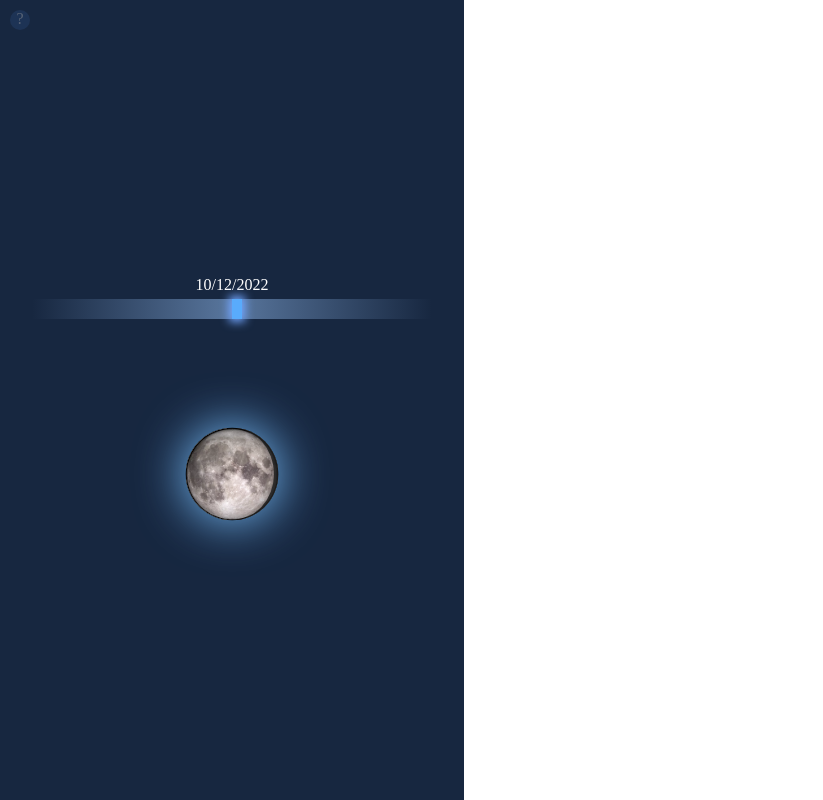
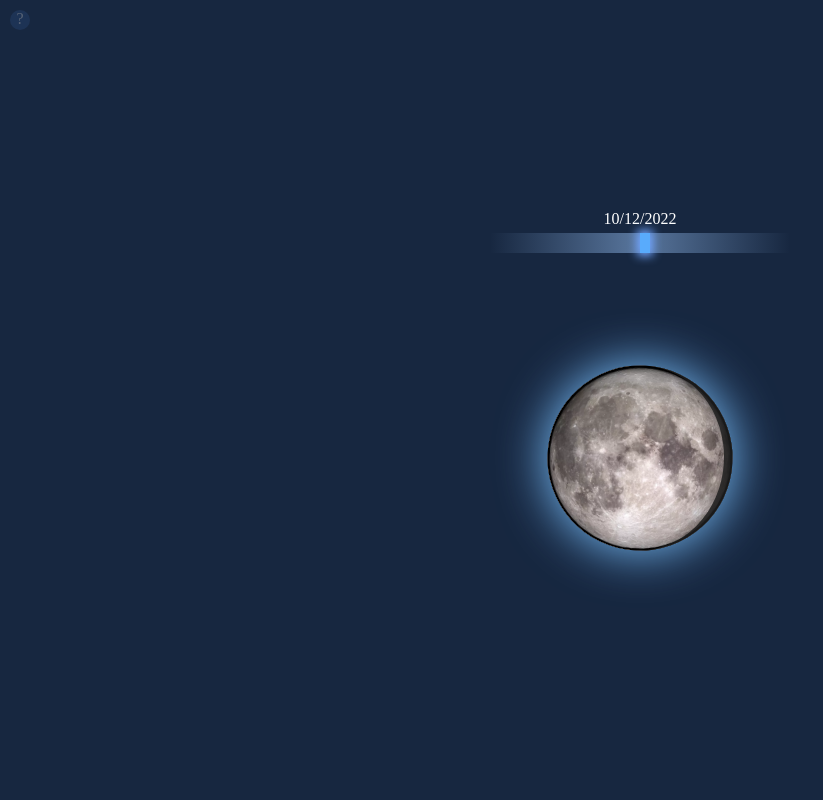
Before and after one commit to royalknight56/moon, a React (Vite) app: page / in a window 1280 px wide. Shown: the whole page, without its empty margins (0-823 px from the left). Built offline with nearby package versions, Linux system fonts and the light colour scheme.

Commit message:
feat: 样式，扩大月亮

```diff
--- a/src/App.css
+++ b/src/App.css
@@ -1,17 +1,21 @@
 #root {
   max-width: 1280px;
   margin: 0 auto;
-  padding: 2rem;
+  /* padding: 2rem; */
   text-align: center;
   color: #FFF;
+  width: 100vw;
+  /* height: 100vh; */
+  padding-top: 6vh;
+  padding-bottom: 10vh;
+  overflow: hidden;
 }
 body{
   background-color: #172740;
-  width: max-content;
   height: max-content;
 }
 .thmoon{
-  width: 100px;
+  width: min-content;
   position: relative;
   margin: 0 auto;
   padding-top: 100px;
--- a/src/DataCss.css
+++ b/src/DataCss.css
@@ -8,8 +8,8 @@
     font-family: Arial;
     font-weight: bold;
     padding: 0px;
-    width: 400px;
-    margin: 5px 0px;
+    width: 300px;
+    margin: 5px auto;
     /* border: 1px solid #000000; */
     transition: opacity 0.3s 0.1s;
 }
--- a/src/DateSelect.tsx
+++ b/src/DateSelect.tsx
@@ -3,7 +3,7 @@ import "./DataCss.css";
 function DataSelect(props:{
     onChange?: (e: any) => void;
 }) {
-    const [x, setX] = useState(200);
+    const [x, setX] = useState(150);
     let handleref  = createRef<HTMLDivElement>();
     const startDrag: MouseEventHandler<HTMLDivElement> = (e) => {
         let startX = handleref.current?.offsetLeft;
@@ -13,11 +13,11 @@ function DataSelect(props:{
             let pos = startX! + moveX;
             if (pos < 0) {
                 pos = 0;
-            }else if (pos > 400-10) {
-                pos = 400-10;
+            }else if (pos > 300-10) {
+                pos = 300-10;
             }
             setX(pos);
-            props.onChange?.(pos-200);
+            props.onChange?.(pos-150);
         }
         document.addEventListener("mousemove", mouseMove);
         document.addEventListener("mouseup", () => {
@@ -33,11 +33,11 @@ function DataSelect(props:{
             let pos = startX! + moveX;
             if (pos < 0) {
                 pos = 0;
-            }else if (pos > 400-10) {
-                pos = 400-10;
+            }else if (pos > 300-10) {
+                pos = 300-10;
             }
             setX(pos);
-            props.onChange?.(pos-200);
+            props.onChange?.(pos-150);
         }
         document.addEventListener("touchmove", touchMove);
         document.addEventListener("touchend", () => {
--- a/src/Moon.css
+++ b/src/Moon.css
@@ -1,7 +1,8 @@
 .Moon {
   position: relative;
-  width: 100px;
-  height: 100px;
+  --moon-size:200px;
+  width: var(--moon-size);
+  height: var(--moon-size);
   border-radius: 50%;
   overflow: hidden;
   box-shadow: 0 0 30px 1px #77bbf6,
@@ -10,17 +11,13 @@
 
 .sphere {
   position: absolute;
-  width: 100px;
-  height: 100px;
+  width:var(--moon-size);
+  height: var(--moon-size);
   /* border-radius: 50%; */
   /* display: inline-block; */
   background-size: 107%;
   background-position-x: 50%;
   background-position-y: 50%;
-
-  margin: 0;
-  padding: 0;
-  /* background-image: radial-gradient(ellipse 50% 50% at 70% 40%, rgba(26, 26, 26, 0.5), rgba(26, 26, 26, 0)); */
 }
 
 .sphere1 {
@@ -30,15 +27,16 @@
 }
 
 .sphere2 {
+  -webkit-mask-image: -webkit-radial-gradient(white, black);
+  /* 神奇去白边！！ */
   background-color: #e8e8e8;
-  /* clip-path: inset(0 0 0 49%); */
   left: -100%;
 }
 
 .sp2outer {
   position: absolute;
-  width: 50px;
-  height: 100px;
+  width: calc(var(--moon-size) / 2);
+  height:var(--moon-size);
   left: 50%;
   overflow: hidden;
 }
@@ -49,8 +47,7 @@
   top: 0;
   width: 100%;
   height: 100%;
-  margin: 0;
-  padding: 0;
+
   overflow: hidden;
   background-size: 107%;
   background-position-x: 50%;
--- a/src/Moon.tsx
+++ b/src/Moon.tsx
@@ -36,8 +36,8 @@ function Moon(prop: {
     <div
       className="outermoon"
       style={{
-        // transform: `rotateZ(${rad*6}deg) scale(${1+rad*0.07})`
-        transform: `scale(${0.90 + rad * 0.03})`
+        transform: `rotateZ(${rad*7-3}deg) scale(${0.90 + rad * 0.03})`
+        // transform: `scale(${0.90 + rad * 0.03})`
         // 纬度天平动 ±6 º 41' 经度天平动 ±7 º 45'
       }}
     >
```
